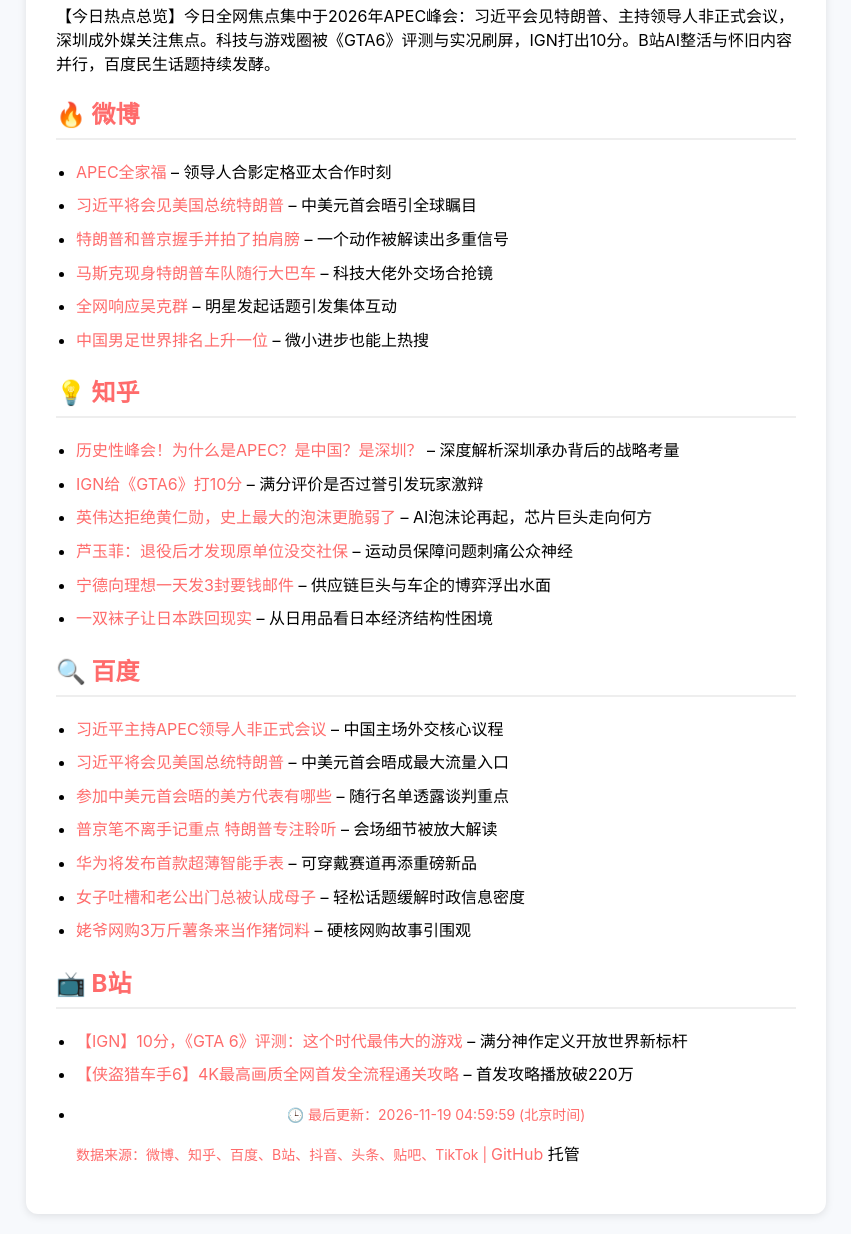
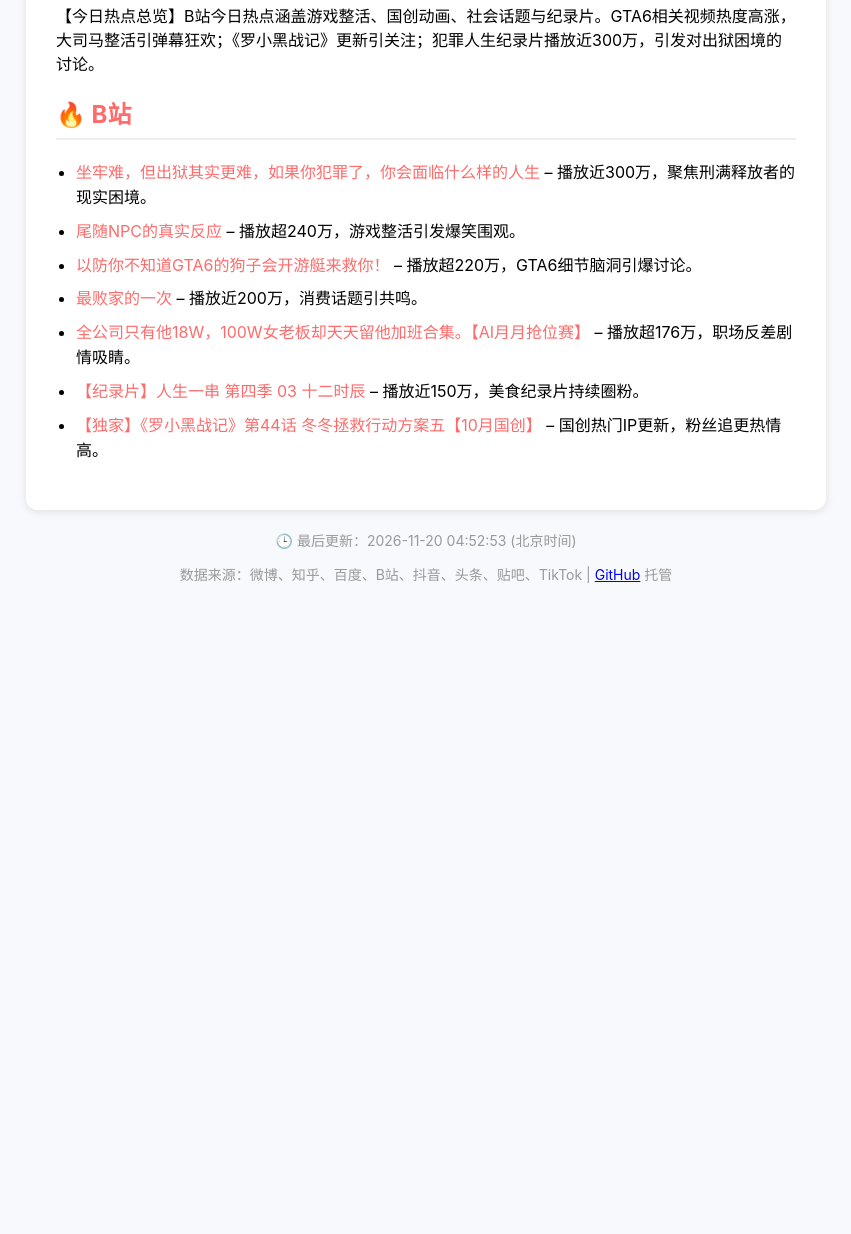
Before and after one commit to hele8406-sketch/daily-trending, a plain HTML site: page docs/index.html in a window 1280 px wide. Shown: the part 223-1457 px from the top of the page, without its empty margins (214-1065 px from the left). After the commit the page ends 841 px from the top, so only its background shows below. Drawn offline with Linux system fonts and the light colour scheme.

Commit message:
📈 更新热门话题 2026-11-20

```diff
--- a/docs/index.html
+++ b/docs/index.html
@@ -3,7 +3,7 @@
 <head>
   <meta charset="UTF-8">
   <meta name="viewport" content="width=device-width, initial-scale=1.0">
-  <title>每日热门话题 - 2026年11月19日</title>
+  <title>每日热门话题 - 2026年11月20日</title>
   <style>
     body { font-family: -apple-system, BlinkMacSystemFont, "Segoe UI", Roboto, sans-serif; max-width: 800px; margin: 0 auto; padding: 20px; background: #f7f9fc; }
     .header { background: linear-gradient(135deg, #ff6b6b 0%, #feca57 100%); color: white; padding: 30px; border-radius: 12px; margin-bottom: 20px; }
@@ -22,50 +22,23 @@
 <body>
   <div class="header">
     <h1>📈 全网热门话题速览</h1>
-    <p>📅 2026年11月19日 ｜ 基于 DeepSeek 自动整理 ｜ 每日 8:00 更新</p>
+    <p>📅 2026年11月20日 ｜ 基于 DeepSeek 自动整理 ｜ 每日 8:00 更新</p>
   </div>
   <div class="content">
-    <p>【今日热点总览】今日全网焦点集中于2026年APEC峰会：习近平会见特朗普、主持领导人非正式会议，深圳成外媒关注焦点。科技与游戏圈被《GTA6》评测与实况刷屏，IGN打出10分。B站AI整活与怀旧内容并行，百度民生话题持续发酵。</p>
-
-<h2>🔥 微博</h2>
+    <p>【今日热点总览】B站今日热点涵盖游戏整活、国创动画、社会话题与纪录片。GTA6相关视频热度高涨，大司马整活引弹幕狂欢；《罗小黑战记》更新引关注；犯罪人生纪录片播放近300万，引发对出狱困境的讨论。</p>
+<h2>🔥 B站</h2>
 <ul>
-  <li><a href="https://s.weibo.com/weibo?q=APEC%E5%85%A8%E5%AE%B6%E7%A6%8F">APEC全家福</a> – 领导人合影定格亚太合作时刻</li>
-  <li><a href="https://s.weibo.com/weibo?q=%E4%B9%A0%E8%BF%91%E5%B9%B3%E5%B0%86%E4%BC%9A%E8%A7%81%E7%BE%8E%E5%9B%BD%E6%80%BB%E7%BB%9F%E7%89%B9%E6%9C%97%E6%99%AE">习近平将会见美国总统特朗普</a> – 中美元首会晤引全球瞩目</li>
-  <li><a href="https://s.weibo.com/weibo?q=%E7%89%B9%E6%9C%97%E6%99%AE%E5%92%8C%E6%99%AE%E4%BA%AC%E6%8F%A1%E6%89%8B%E5%B9%B6%E6%8B%8D%E4%BA%86%E6%8B%8D%E8%82%A9%E8%86%80">特朗普和普京握手并拍了拍肩膀</a> – 一个动作被解读出多重信号</li>
-  <li><a href="https://s.weibo.com/weibo?q=%E9%A9%AC%E6%96%AF%E5%85%8B%E7%8E%B0%E8%BA%AB%E7%89%B9%E6%9C%97%E6%99%AE%E8%BD%A6%E9%98%9F%E9%9A%8F%E8%A1%8C%E5%A4%A7%E5%B7%B4%E8%BD%A6">马斯克现身特朗普车队随行大巴车</a> – 科技大佬外交场合抢镜</li>
-  <li><a href="https://s.weibo.com/weibo?q=%E5%85%A8%E7%BD%91%E5%93%8D%E5%BA%94%E5%90%B4%E5%85%8B%E7%BE%A4">全网响应吴克群</a> – 明星发起话题引发集体互动</li>
-  <li><a href="https://s.weibo.com/weibo?q=%E4%B8%AD%E5%9B%BD%E7%94%B7%E8%B6%B3%E4%B8%96%E7%95%8C%E6%8E%92%E5%90%8D%E4%B8%8A%E5%8D%87%E4%B8%80%E4%BD%8D">中国男足世界排名上升一位</a> – 微小进步也能上热搜</li>
+  <li><a href="https://www.bilibili.com/video/BV1XGsU6REC5">坐牢难，但出狱其实更难，如果你犯罪了，你会面临什么样的人生</a> – 播放近300万，聚焦刑满释放者的现实困境。</li>
+  <li><a href="https://www.bilibili.com/video/BV1v7s86zE7f">尾随NPC的真实反应</a> – 播放超240万，游戏整活引发爆笑围观。</li>
+  <li><a href="https://www.bilibili.com/video/BV1gcs469Ecu">以防你不知道GTA6的狗子会开游艇来救你！</a> – 播放超220万，GTA6细节脑洞引爆讨论。</li>
+  <li><a href="https://www.bilibili.com/video/BV1p5sm6vEJe">最败家的一次</a> – 播放近200万，消费话题引共鸣。</li>
+  <li><a href="https://www.bilibili.com/video/BV1fPsU6cEJt">全公司只有他18W，100W女老板却天天留他加班合集。【AI月月抢位赛】</a> – 播放超176万，职场反差剧情吸睛。</li>
+  <li><a href="https://www.bilibili.com/video/BV1Tksm6jERV">【纪录片】人生一串 第四季 03 十二时辰</a> – 播放近150万，美食纪录片持续圈粉。</li>
+  <li><a href="https://www.bilibili.com/video/BV16hsY6tExz">【独家】《罗小黑战记》第44话 冬冬拯救行动方案五【10月国创】</a> – 国创热门IP更新，粉丝追更热情高。</li>
 </ul>
-
-<h2>💡 知乎</h2>
-<ul>
-  <li><a href="https://www.zhihu.com/search?q=APEC%E4%B8%BA%E4%BB%80%E4%B9%88%E9%80%89%E6%B7%B1%E5%9C%B3">历史性峰会！为什么是APEC？是中国？是深圳？</a> – 深度解析深圳承办背后的战略考量</li>
-  <li><a href="https://www.zhihu.com/search?q=GTA6%E8%AF%84%E6%B5%8B">IGN给《GTA6》打10分</a> – 满分评价是否过誉引发玩家激辩</li>
-  <li><a href="https://www.zhihu.com/search?q=%E8%8B%B1%E4%BC%9F%E8%BE%BE%E6%8B%92%E7%BB%9D%E9%BB%84%E4%BB%81%E5%8B%8B">英伟达拒绝黄仁勋，史上最大的泡沫更脆弱了</a> – AI泡沫论再起，芯片巨头走向何方</li>
-  <li><a href="https://www.zhihu.com/search?q=%E8%8A%A6%E7%8E%89%E8%8F%B2%E9%80%80%E5%BD%B9%E5%90%8E%E5%8F%91%E7%8E%B0%E5%8E%9F%E5%8D%95%E4%BD%8D%E6%B2%A1%E4%BA%A4%E7%A4%BE%E4%BF%9D">芦玉菲：退役后才发现原单位没交社保</a> – 运动员保障问题刺痛公众神经</li>
-  <li><a href="https://www.zhihu.com/search?q=%E5%AE%81%E5%BE%B7%E5%90%91%E7%90%86%E6%83%B3%E4%B8%80%E5%A4%A9%E5%8F%913%E5%B0%81%E8%A6%81%E9%92%B1%E9%82%AE%E4%BB%B6">宁德向理想一天发3封要钱邮件</a> – 供应链巨头与车企的博弈浮出水面</li>
-  <li><a href="https://www.zhihu.com/search?q=%E4%B8%80%E5%8F%8C%E8%A2%9C%E5%AD%90%E8%AE%A9%E6%97%A5%E6%9C%AC%E8%B7%8C%E5%9B%9E%E7%8E%B0%E5%AE%9E">一双袜子让日本跌回现实</a> – 从日用品看日本经济结构性困境</li>
-</ul>
-
-<h2>🔍 百度</h2>
-<ul>
-  <li><a href="https://www.baidu.com/s?wd=%E4%B9%A0%E8%BF%91%E5%B9%B3%E4%B8%BB%E6%8C%81APEC%E9%A2%86%E5%AF%BC%E4%BA%BA%E9%9D%9E%E6%AD%A3%E5%BC%8F%E4%BC%9A%E8%AE%AE">习近平主持APEC领导人非正式会议</a> – 中国主场外交核心议程</li>
-  <li><a href="https://www.baidu.com/s?wd=%E4%B9%A0%E8%BF%91%E5%B9%B3%E5%B0%86%E4%BC%9A%E8%A7%81%E7%BE%8E%E5%9B%BD%E6%80%BB%E7%BB%9F%E7%89%B9%E6%9C%97%E6%99%AE">习近平将会见美国总统特朗普</a> – 中美元首会晤成最大流量入口</li>
-  <li><a href="https://www.baidu.com/s?wd=%E5%8F%82%E5%8A%A0%E4%B8%AD%E7%BE%8E%E5%85%83%E9%A6%96%E4%BC%9A%E6%99%A4%E7%9A%84%E7%BE%8E%E6%96%B9%E4%BB%A3%E8%A1%A8%E6%9C%89%E5%93%AA%E4%BA%9B">参加中美元首会晤的美方代表有哪些</a> – 随行名单透露谈判重点</li>
-  <li><a href="https://www.baidu.com/s?wd=%E6%99%AE%E4%BA%AC%E7%AC%94%E4%B8%8D%E7%A6%BB%E6%89%8B%E8%AE%B0%E9%87%8D%E7%82%B9+%E7%89%B9%E6%9C%97%E6%99%AE%E4%B8%93%E6%B3%A8%E8%81%86%E5%90%AC">普京笔不离手记重点 特朗普专注聆听</a> – 会场细节被放大解读</li>
-  <li><a href="https://www.baidu.com/s?wd=%E5%8D%8E%E4%B8%BA%E5%B0%86%E5%8F%91%E5%B8%83%E9%A6%96%E6%AC%BE%E8%B6%85%E8%96%84%E6%99%BA%E8%83%BD%E6%89%8B%E8%A1%A8">华为将发布首款超薄智能手表</a> – 可穿戴赛道再添重磅新品</li>
-  <li><a href="https://www.baidu.com/s?wd=%E5%A5%B3%E5%AD%90%E5%90%90%E6%A7%BD%E5%92%8C%E8%80%81%E5%85%AC%E5%87%BA%E9%97%A8%E6%80%BB%E8%A2%AB%E8%AE%A4%E6%88%90%E6%AF%8D%E5%AD%90">女子吐槽和老公出门总被认成母子</a> – 轻松话题缓解时政信息密度</li>
-  <li><a href="https://www.baidu.com/s?wd=%E5%A7%A5%E7%88%B7%E7%BD%91%E8%B4%AD3%E4%B8%87%E6%96%A4%E8%96%AF%E6%9D%A1%E6%9D%A5%E5%BD%93%E4%BD%9C%E7%8C%AA%E9%A5%B2%E6%96%99">姥爷网购3万斤薯条来当作猪饲料</a> – 硬核网购故事引围观</li>
-</ul>
-
-<h2>📺 B站</h2>
-<ul>
-  <li><a href="https://www.bilibili.com/video/BV1WMsm6zEfn">【IGN】10分，《GTA 6》评测：这个时代最伟大的游戏</a> – 满分神作定义开放世界新标杆</li>
-  <li><a href="https://www.bilibili.com/video/BV1NDsS6UE8D">【侠盗猎车手6】4K最高画质全网首发全流程通关攻略</a> – 首发攻略播放破220万</li>
-  <li><a href="https://www.bilib
   </div>
   <div class="footer">
-    <p>🕒 最后更新：2026-11-19 04:59:59 (北京时间)</p>
+    <p>🕒 最后更新：2026-11-20 04:52:53 (北京时间)</p>
     <p>数据来源：微博、知乎、百度、B站、抖音、头条、贴吧、TikTok | <a href="https://github.com">GitHub</a> 托管</p>
   </div>
 </body>
```
